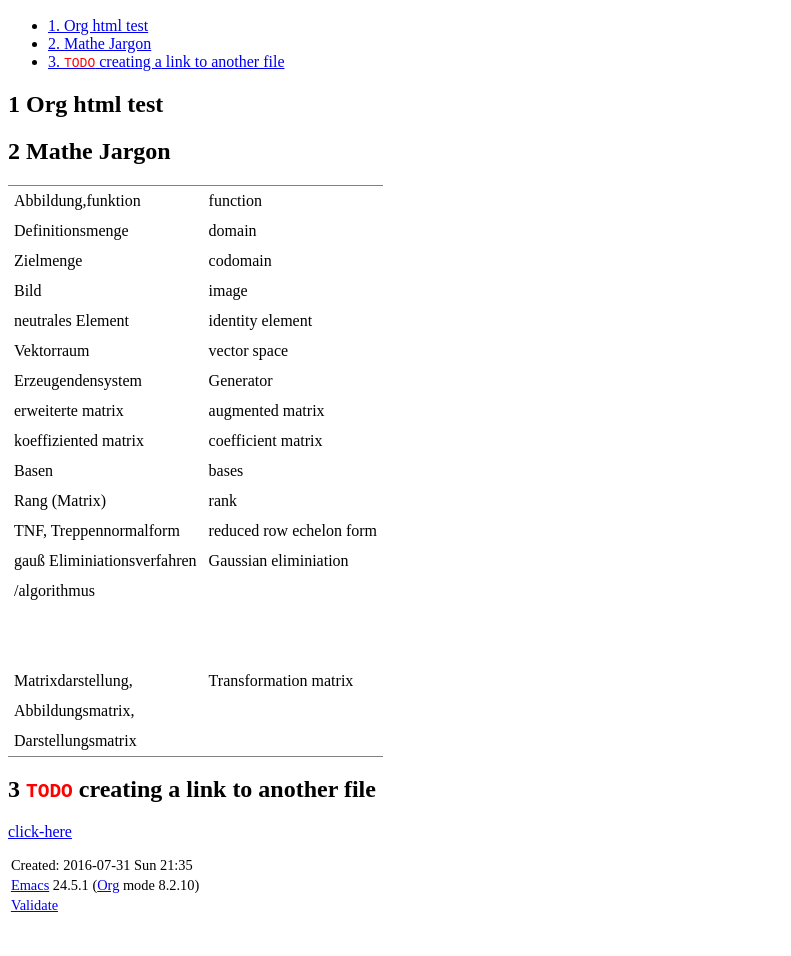
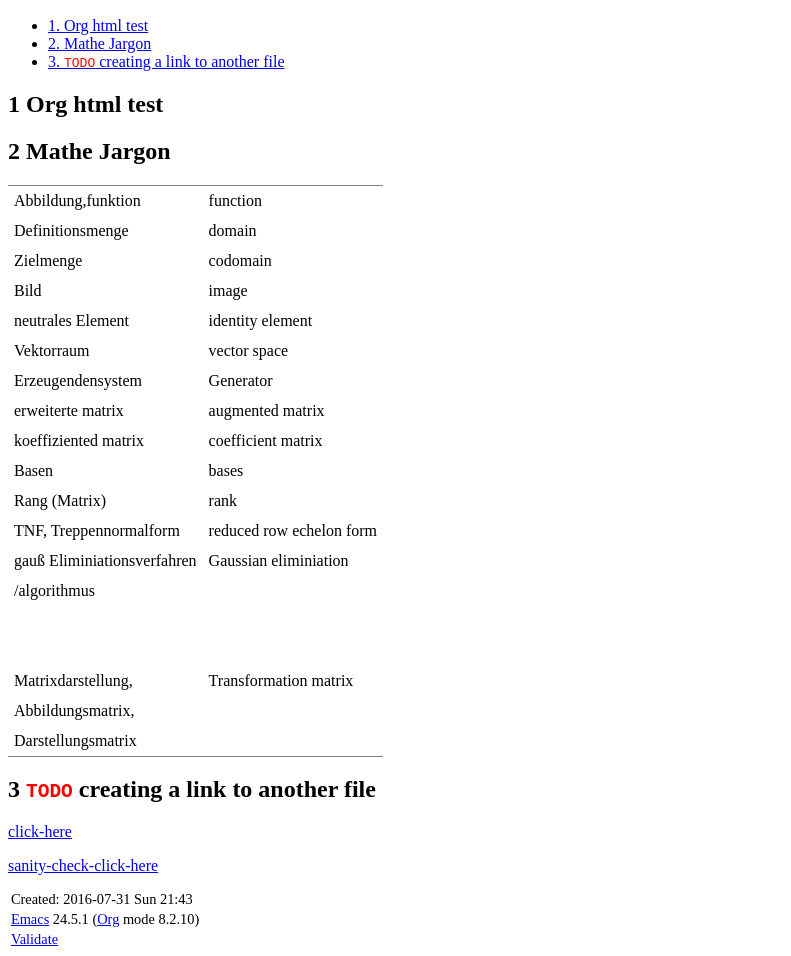
Before and after one commit to k-stz/k-stz.github.io, a plain HTML site: page test.html in a window 1280 px wide. Shown: the part 110-1066 px from the top of the page, without its empty margins (0-791 px from the left). Before the commit the page ends 1032 px from the top, so only its background shows below. Drawn offline with Linux system fonts and the light colour scheme.

Commit message:
relative links from C-c C-l org-file link test

```diff
--- a/test.html
+++ b/test.html
@@ -4,7 +4,7 @@
 <html xmlns="http://www.w3.org/1999/xhtml" lang="en" xml:lang="en">
 <head>
 <title>Mathe Jargon</title>
-<!-- 2016-07-31 Sun 21:35 -->
+<!-- 2016-07-31 Sun 21:43 -->
 <meta  http-equiv="Content-Type" content="text/html;charset=utf-8" />
 <meta  name="generator" content="Org-mode" />
 <style type="text/css">
@@ -268,11 +268,15 @@ for the JavaScript code in this tag.
 <p>
 <a href="file:///home/k-stz/sol_sanctum/k-stz.github.io/index.html">click-here</a>
 </p>
+
+<p>
+<a href="file:///home/k-stz/sol_sanctum/k-stz.github.io/index.html">sanity-check-click-here</a>
+</p>
 </div>
 </div>
 </div>
 <div id="postamble" class="status">
-<p class="date">Created: 2016-07-31 Sun 21:35</p>
+<p class="date">Created: 2016-07-31 Sun 21:43</p>
 <p class="creator"><a href="http://www.gnu.org/software/emacs/">Emacs</a> 24.5.1 (<a href="http://orgmode.org">Org</a> mode 8.2.10)</p>
 <p class="validation"><a href="http://validator.w3.org/check?uri=referer">Validate</a></p>
 </div>
```
Also changed, not shown: index.html (+1 -3 lines), 1 other file.
